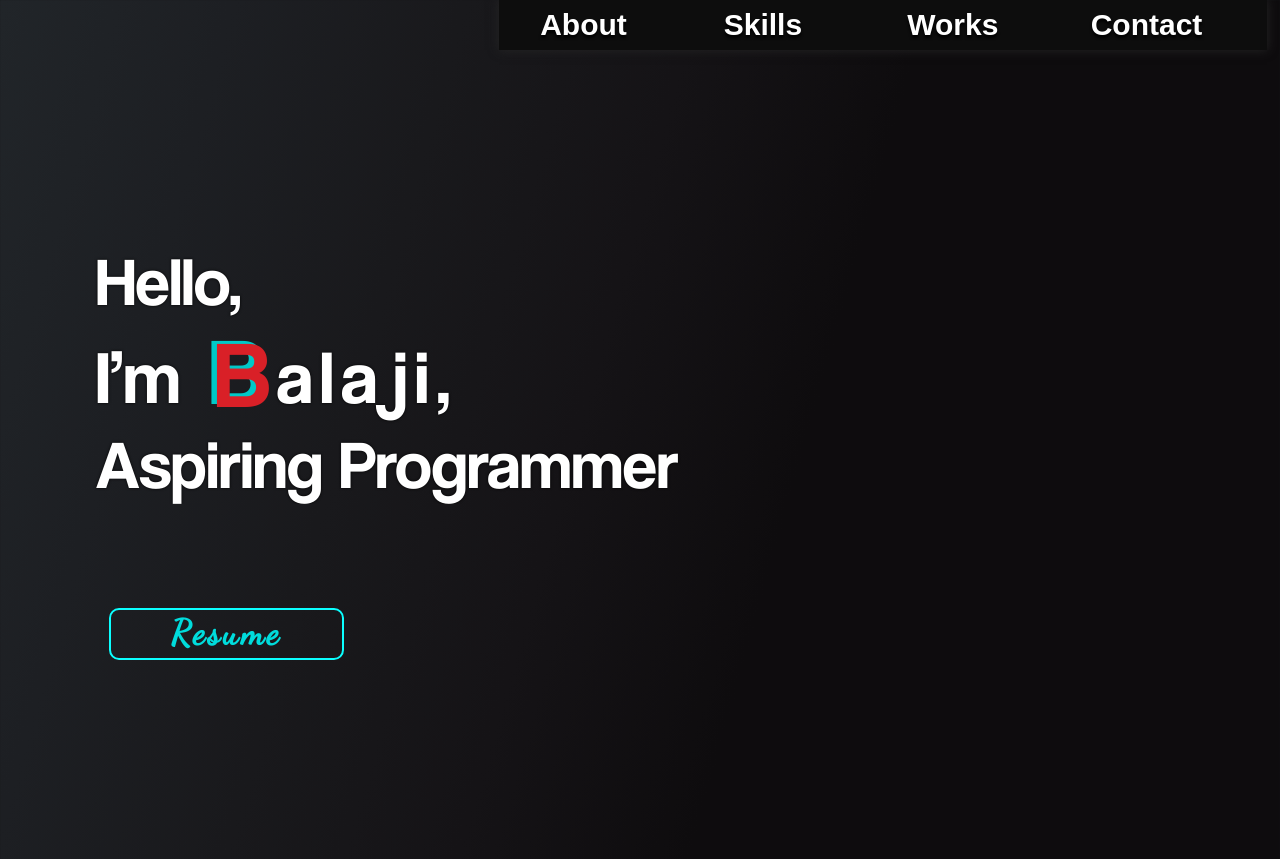
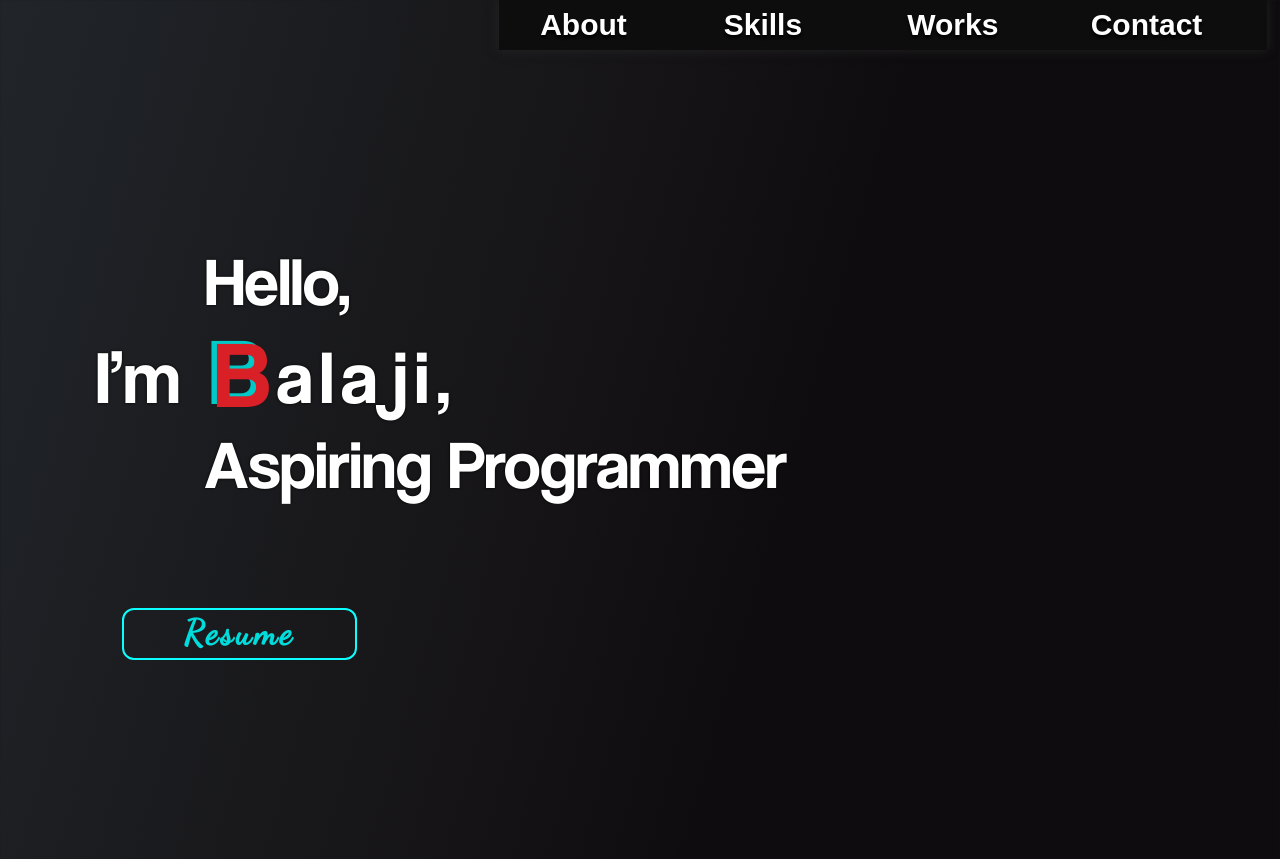
Before and after one commit to rba1aji/portfolio, a PHP site: page / in a window 1280 px wide; the page is wider, and only the part inside the window is pictured. Shown: the top 859 px of that part. Run offline with PHP 8.4, Linux system fonts and the light colour scheme; some libraries are stand-ins or nearby versions.

Commit message:
Add files via upload

```diff
--- a/css/main.css
+++ b/css/main.css
@@ -111,9 +111,11 @@ h1.header{
 @media (min-width: 810px) {
    #position, #hi{
      font-size:68px;
+     margin-left:8.5vw;
      }
      #Im{
        font-size:75px;
+       margin-right:8.5vw;
        }
        #B{
          font-size:95px;
@@ -160,14 +162,15 @@ h4.resume{
 a:link {
   text-decoration:none;
   }
- @media (min-width: 900px) {
+ @media (min-width: 810px) {
   h4.resume{
     font-size:35px;
     font-weight:bold;
     padding-right:60px;
     padding-left:60px;
     border:2.25px solid #0BFFFF;
-    border-radius:10px 10px 10px 10px;
+    border-radius:12px 12px 12px 12px;
+    margin-left:9.5vw;
   }
 }
 
```
